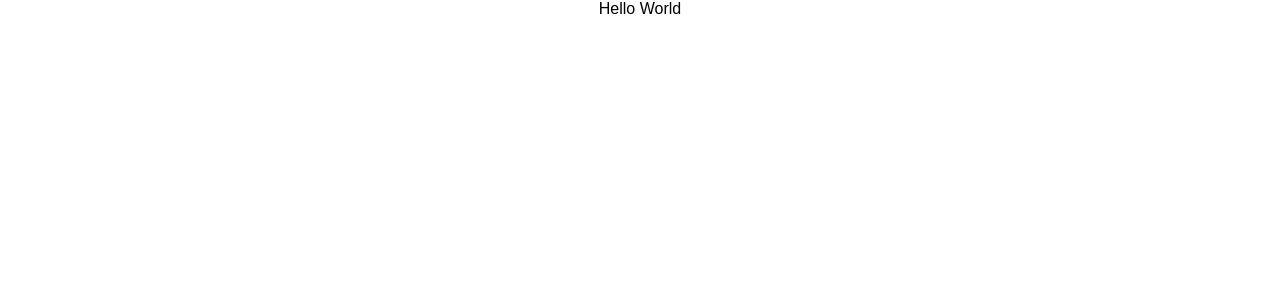
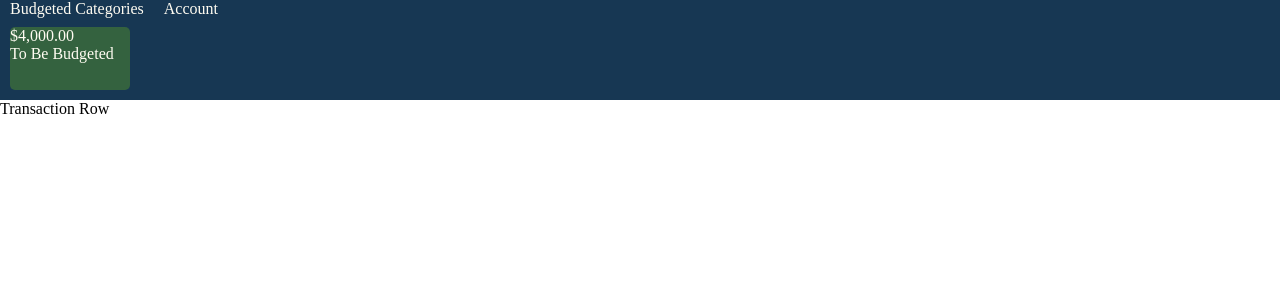
Before and after one commit to anbe6083/Budget_Application, a React (Create React App) app: page / in a window 1280 px wide. Shown: the top 300 px of the page. Built offline with nearby package versions, Linux system fonts and the light colour scheme.

Commit message:
Added main body and top row components

```diff
--- a/src/App.css
+++ b/src/App.css
@@ -1,28 +1,38 @@
-.App {
-  text-align: center;
+* {
+  font-family: 'Avenir Next' !important;
 }
 
-.App-logo {
-  animation: App-logo-spin infinite 20s linear;
-  height: 80px;
+.App {
 }
 
-.App-header {
-  background-color: #222;
-  height: 150px;
-  padding: 20px;
-  color: white;
+.TopBarContainer {
+  width: 100%;
+  height: 100px;
+  background: #173753;
+  position: relative;
 }
 
-.App-title {
-  font-size: 1.5em;
+.ToBeBudgetedContainer {
+  color: #FFFCF2;
+  width: 120px;
+  height: 63px;
+  background: #34623F;
+  border-radius: 5px;
+  display: inline-block;
+  position: absolute;
+  bottom: 10px;
+  left: 10px;
 }
 
-.App-intro {
-  font-size: large;
+
+
+.navBar {
+  display: inline-block;
+  position: absolute;
 }
 
-@keyframes App-logo-spin {
-  from { transform: rotate(0deg); }
-  to { transform: rotate(360deg); }
+.navBar a{
+  text-decoration: none;
+  padding: 10px;
+  color: #FFFCF2;
 }
--- a/src/App.js
+++ b/src/App.js
@@ -1,12 +1,14 @@
 import React, { Component } from 'react';
-import logo from './logo.svg';
+import TopBar from './TopBar';
 import './App.css';
+import MainBody from './mainBody';
 
 class App extends Component {
   render() {
     return (
       <div className="App">
-        Hello World
+        <TopBar />
+        <MainBody />
       </div>
     );
   }
--- /dev/null
+++ b/src/TopBar.js
@@ -0,0 +1,21 @@
+import React, { Component } from 'react';
+import './App.css';
+import ToBeBudgeted from './toBeBudgeted';
+export default class TopBar extends Component {
+    constructor(props) {
+        super(props);
+    }
+
+    render() {
+        return (
+            <div className="TopBarContainer">
+                <div className='navBar'>
+                    <a href='#'>Budgeted Categories</a>
+                    <a href='#'>Account</a>
+                </div>
+                <ToBeBudgeted />
+
+            </div>
+        )
+    }
+}
--- /dev/null
+++ b/src/addTransaction.js
@@ -0,0 +1,15 @@
+import React, {Component} from 'react';
+import './App.css';
+export default class AddTransactionRow extends Component {
+    constructor(props) {
+        super(props);
+    }
+
+    render() {
+        return (
+            <div>
+                Transaction Row
+            </div>
+        )
+    }
+}
--- /dev/null
+++ b/src/mainBody.js
@@ -0,0 +1,16 @@
+import React, { Component } from 'react';
+import './App.css';
+import AddTransactionRow from './addTransaction';
+export default class MainBody extends Component {
+    constructor(props) {
+        super(props);
+    }
+
+    render() {
+        return (
+            <div className="mainBody">
+                <AddTransactionRow />
+            </div>
+        )
+    }
+}
--- /dev/null
+++ b/src/toBeBudgeted.js
@@ -0,0 +1,17 @@
+import React, {Component} from 'react';
+import './App.css';
+export default class ToBeBudgeted extends Component {
+    constructor(props) {
+        super(props)
+    }
+
+    render() {
+        return (
+            <div className="ToBeBudgetedContainer">
+                $4,000.00
+                <br />
+                To Be Budgeted
+            </div>
+        )
+    }
+}
```
Also changed, not shown: src/logo.svg (deleted).
